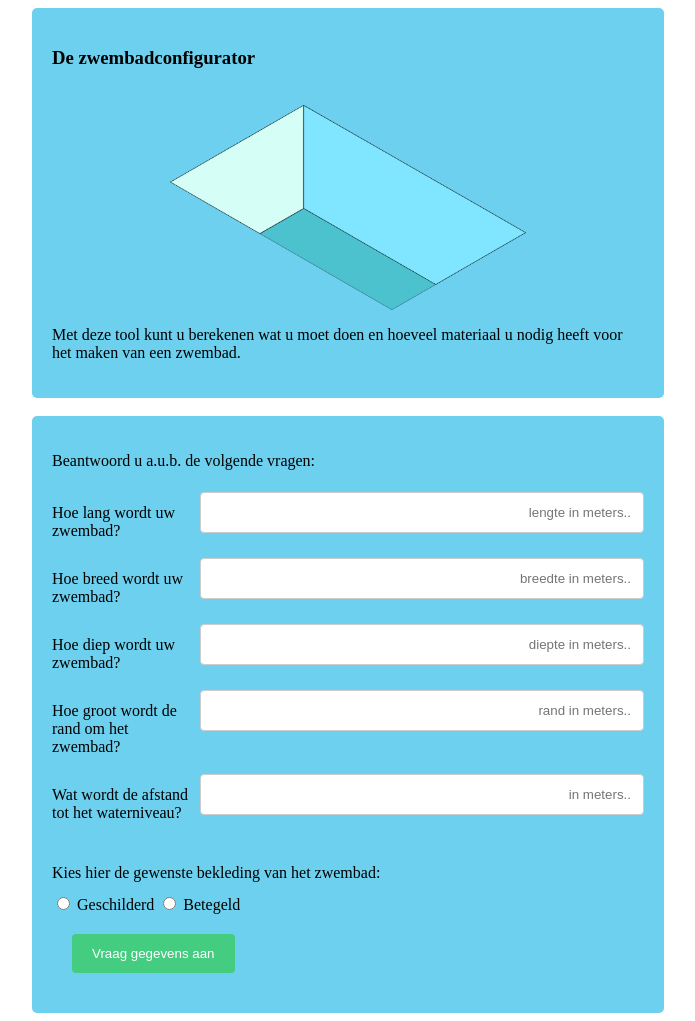
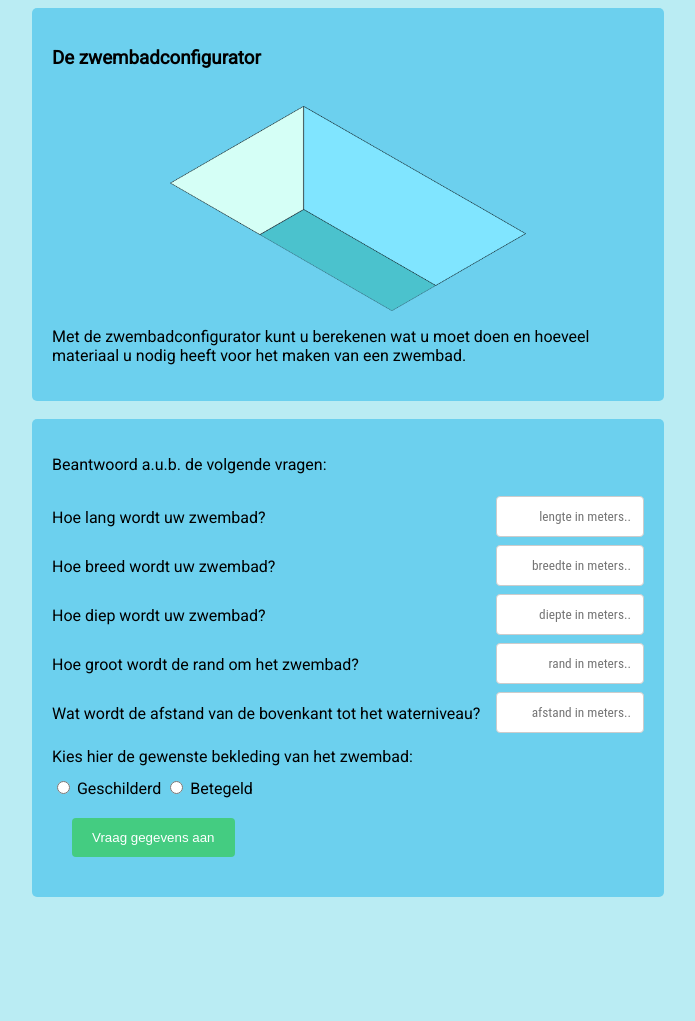
Before and after one commit to clemensjongma/invulformulier, a PHP site: page / in a window 1280 px wide. Shown: the whole page, without its empty margins (292-987 px from the left). After the commit the page ends 897 px from the top, so only its background shows below. Run offline with PHP 8.4, Linux system fonts and the light colour scheme.

Commit message:
font changes

```diff
--- a/index.php
+++ b/index.php
@@ -3,6 +3,7 @@
 <head>
 <meta name="viewport" content="width=device-width, initial-scale=1">
 <link id="pagestyle" rel="stylesheet" type="text/css" href="stylesheet.css">
+<link href="https://fonts.googleapis.com/css?family=Roboto" rel="stylesheet">
 <!-- <?php $lengte="";$breedte="";$diepte="";$rand="";$marge="";$bekleding=""?> -->
 </head>
 
@@ -11,7 +12,7 @@
     <h3>De zwembadconfigurator</h3><br>
     <img src= "alleszonderrand.png" alt ="zwembad" height = 360 px width = 500 px>
 
-    <p>Met deze tool kunt u berekenen wat u moet doen en hoeveel materiaal u nodig heeft voor het maken van een zwembad.</p>
+    <p>Met de zwembadconfigurator kunt u berekenen wat u moet doen en hoeveel materiaal u nodig heeft voor het maken van een zwembad.</p>
 
 
 
@@ -19,57 +20,57 @@
 </div>
 <br>
 <div class="container">
-    <p>Beantwoord u a.u.b. de volgende vragen:</p>
+    <p>Beantwoord a.u.b. de volgende vragen:</p>
 
 
   <form action="uitkomst.php" method="post">
     <div class="row">
-          <div class="col-25">
+          <div class="col-75">
             <label for="lng">Hoe lang wordt uw zwembad?</label>
           </div>
-          <div class="col-75">
+          <div class="col-25">
             <input type="text" id="lng" name="lengte" placeholder="lengte in meters..">
           </div>
     </div>
 
 
     <div class="row">
-          <div class="col-25">
+          <div class="col-75">
             <label for="brd">Hoe breed wordt uw zwembad?</label>
           </div>
-          <div class="col-75">
+          <div class="col-25">
             <input type="text" id="brd" name="breedte" placeholder="breedte in meters..">
           </div>
     </div>
 
 
     <div class="row">
-          <div class="col-25">
+          <div class="col-75">
             <label for="dp">Hoe diep wordt uw zwembad?</label>
           </div>
-          <div class="col-75">
+          <div class="col-25">
             <input type="text" id="dp" name="diepte" placeholder="diepte in meters..">
           </div>
     </div>
 
 
     <div class="row">
-          <div class="col-25">
+          <div class="col-75">
             <label for="rnd">Hoe groot wordt de rand om het zwembad?</label>
           </div>
-          <div class="col-75">
+          <div class="col-25">
             <input type="text" id="rnd" name="rand" placeholder="rand in meters..">
           </div>
     </div>
 
-    <div class="row">
+    <!-- <div class="row"> -->
+          <div class="col-75">
+            <label for="mrg">Wat wordt de afstand van de bovenkant tot het waterniveau?</label>
+          </div>
           <div class="col-25">
-            <label for="mrg">Wat wordt de afstand tot het waterniveau?</label>
+            <input type="text" id="mrg" name="marge" placeholder="afstand in meters..">
           </div>
-          <div class="col-75">
-            <input type="text" id="mrg" name="marge" placeholder="in meters..">
-          </div>
-    </div>
+    <!-- </div> -->
 
 
 <br>
--- a/stylesheet.css
+++ b/stylesheet.css
@@ -1,5 +1,6 @@
 * {
   box-sizing: border-box;
+
 }
 
 input[type=text], select, textarea {
@@ -9,6 +10,7 @@ input[type=text], select, textarea {
   border-radius: 4px;
   resize: vertical;
   text-align: right;
+  font-family: 'Roboto Condensed', sans-serif;
 }
 
 label {
@@ -29,6 +31,8 @@ input[type=submit] {
 
 input[type=submit]:hover {
   background-color: #45a0ff;
+  border: 1px;
+  color: black;
 }
 
 .container {
@@ -38,6 +42,7 @@ input[type=submit]:hover {
   margin: 20px;
   width: 50%;
   margin: auto;
+  font-family: 'Roboto', sans-serif;
 
 }
 
@@ -75,3 +80,7 @@ img {
     width: 60%;
     height: 60%;
   }
+
+body{
+  background-color: rgb(186, 236, 243);
+}
--- a/uitkomst.php
+++ b/uitkomst.php
@@ -1,6 +1,7 @@
 <!DOCTYPE html>
 <html>
 <meta name="viewport" content="width=device-width, initial-scale=1">
+<link href="https://fonts.googleapis.com/css?family=Roboto" rel="stylesheet">
 <link id="pagestyle" rel="stylesheet" type="text/css" href="stylesheet.css">
 <!-- <style>
 body {
```
